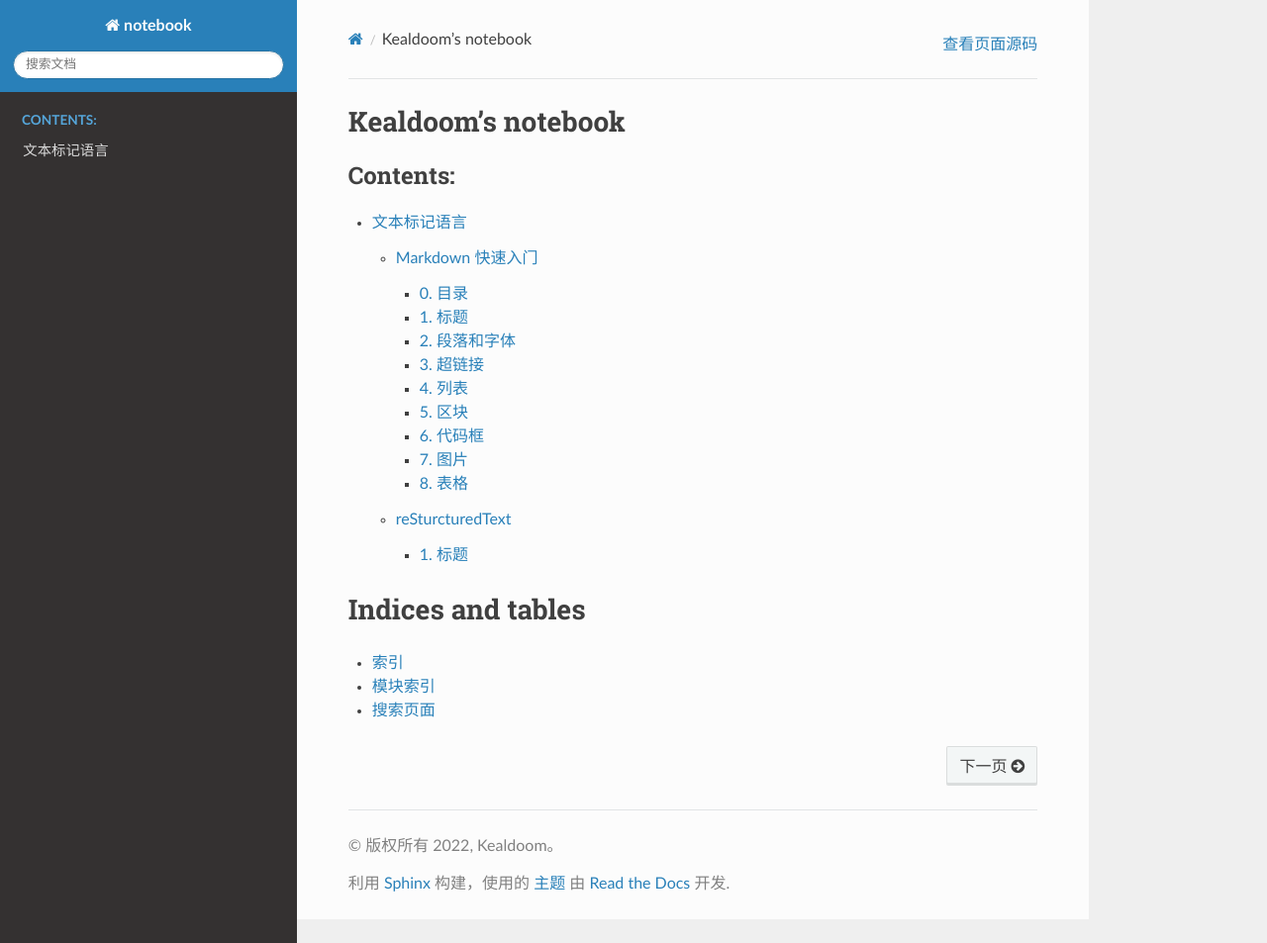
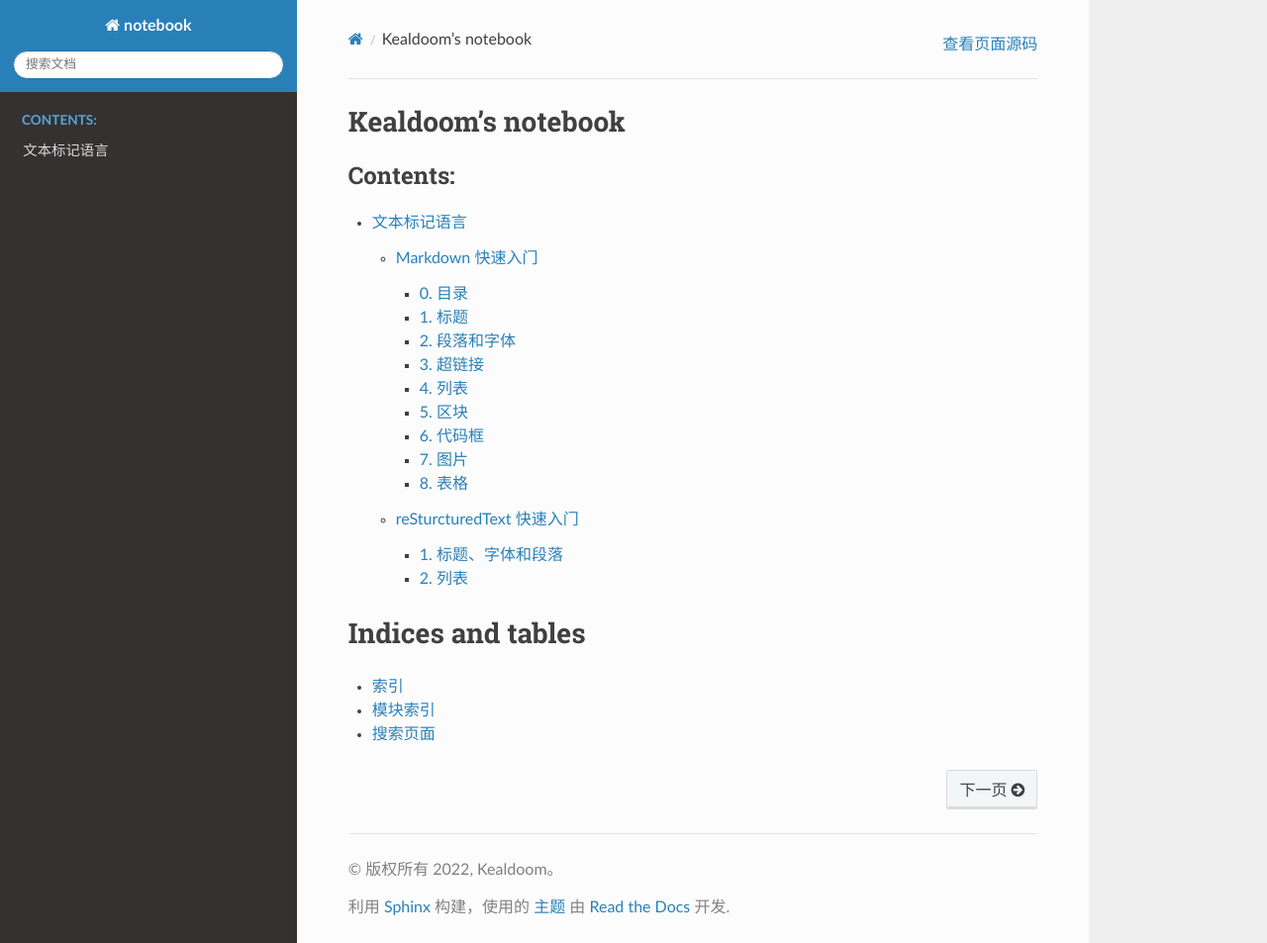
Before and after one commit to kealdoom/kealdoom-notebook, a Sphinx documentation site: the page built from docs/source/index.rst, in a window 1280 px wide and 953 px high. Shown: the whole window at 99% size. Built offline with Sphinx 7.4.7 and the Read the Docs theme 2.0.0, drawn with Linux system fonts in a browser that asks for light colours; some of the changed lines change nothing that is shown.

Commit message:
modified:   "source/\346\226\207\346\234\254\346\240\207\350\256\260\350\257\255\350\250\200/reStructuredText/contents.rst" 	modified:   ../README.md

```diff
--- a/docs/source/文本标记语言/reStructuredText/contents.rst
+++ b/docs/source/文本标记语言/reStructuredText/contents.rst
@@ -1,12 +1,74 @@
-=================
-reSturcturedText
-=================
+reSturcturedText 快速入门
+==========================
 
-1. 标题
-========
+1. 标题、字体和段落
+~~~~~~~~~~~~~~~~~~~~~~
 
+1.1 标题
+--------
 
+- 可以表示标题的符号有 =、-、\`、:、’、"、~、^、_ 、* 、+、 #、<、> 。
+- 对于相同的符号，有上标是一级标题，没有上标是二级标题。
+- 标题最多分六级，可以自由组合使用。
+- 全加上上标或者是全不加上标，使用不同的 6 个符号的标题依次排列，则会依次生成的标题为H1-H6。
 
-+++++++++++
-2.二级标题
-+++++++++++
+::
+
+    =========
+    一级标题
+    =========
+    二级标题
+    =========
+
+    一级标题
+    ~~~~~~~~~
+    二级标题
+    ---------
+    三级标题
+    +++++++++
+    四级标题
+    :::::::::
+    五级标题
+    #########
+    六级标题
+    ^^^^^^^^^
+
+1.2 字体
+---------
+
+::
+
+ *斜体*
+ **粗体**
+ ``高亮``
+
+斜体：*斜体*
+
+粗体：**粗体**
+
+高亮：``高亮``
+
+1.3 段落
+----------
+
+- 段落是被空行分割的文字片段，左侧必须对齐（没有空格，或者有相同多的空格）。
+
+- 普通的文本段落之间，还有块级元素之间，必须使用一个空行加以区分，否则会被 reStructuredText 折叠到上一行。
+
+2. 列表
+~~~~~~~~
+
+符号列表可以使用 -、 \*、+ 来表示。
+不同的符号结尾需要加上空行，下级列表需要有空格缩进。
+
+::
+
+    - 无序列表1
+    - 无序列表2
+        + 二级无序列表
+    - 无序列表3
+
+- 无序列表1
+- 无序列表2
+    + 二级无序列表
+- 无序列表3
```
